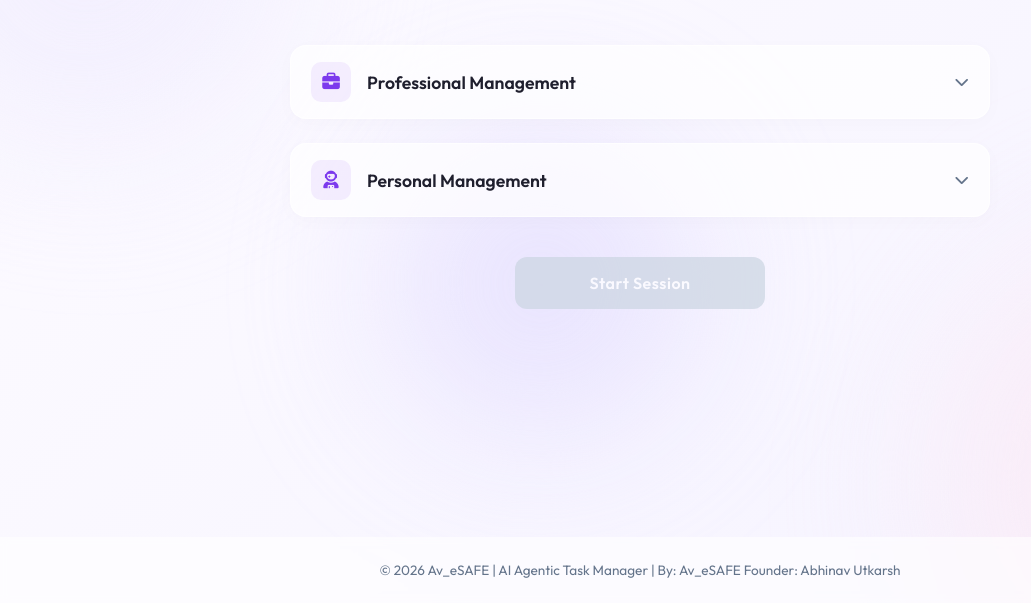
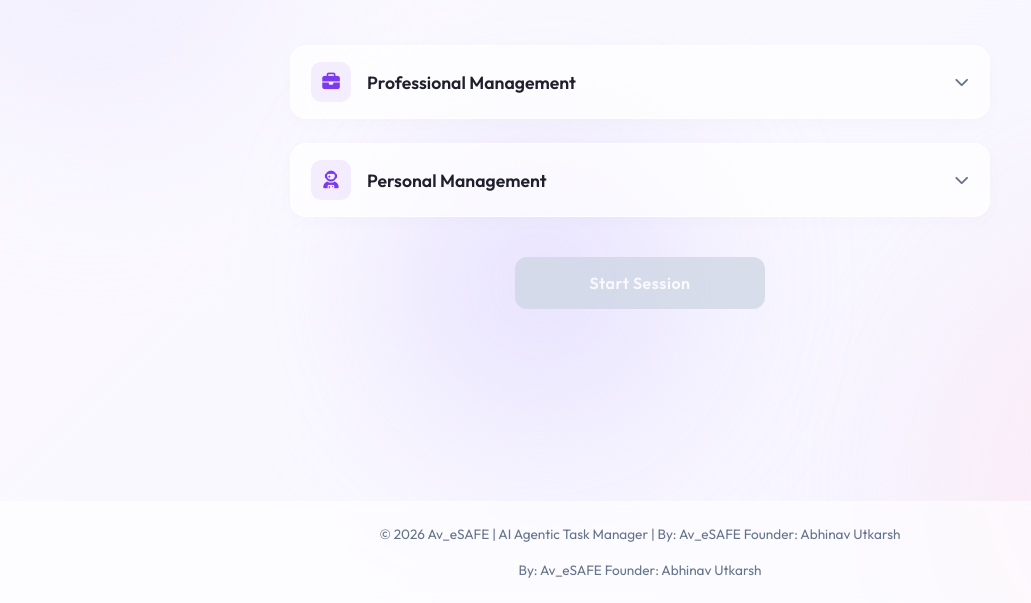
Before and after one commit to Abhinav-utkarsh/av-esafe-ai-agentic-task-manager, a website: page public/index.html in a window 1280 px wide. Shown: the part 197-800 px from the top of the page, without its empty margins (0-1031 px from the left). Drawn offline with nearby package versions, Linux system fonts and the light colour scheme.

Commit message:
Update index.html

```diff
--- a/public/index.html
+++ b/public/index.html
@@ -221,7 +221,8 @@
     </div>
 
     <footer class="app-footer">
-        <p>&copy; 2026 Av_eSAFE | AI Agentic Task Manager | By: Av_eSAFE Founder: Abhinav Utkarsh</p>
+        <p>&copy; 2026 Av_eSAFE | AI Agentic Task Manager | By: Av_eSAFE Founder: Abhinav Utkarsh</p><br>
+        <p>By: Av_eSAFE Founder: Abhinav Utkarsh</p>
     </footer>
 
     <script src="script.js"></script>
```
